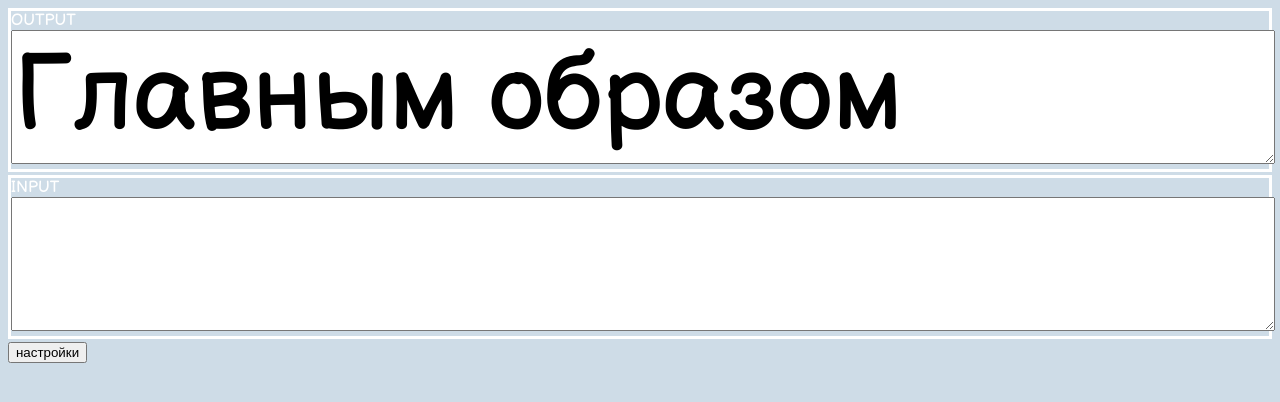
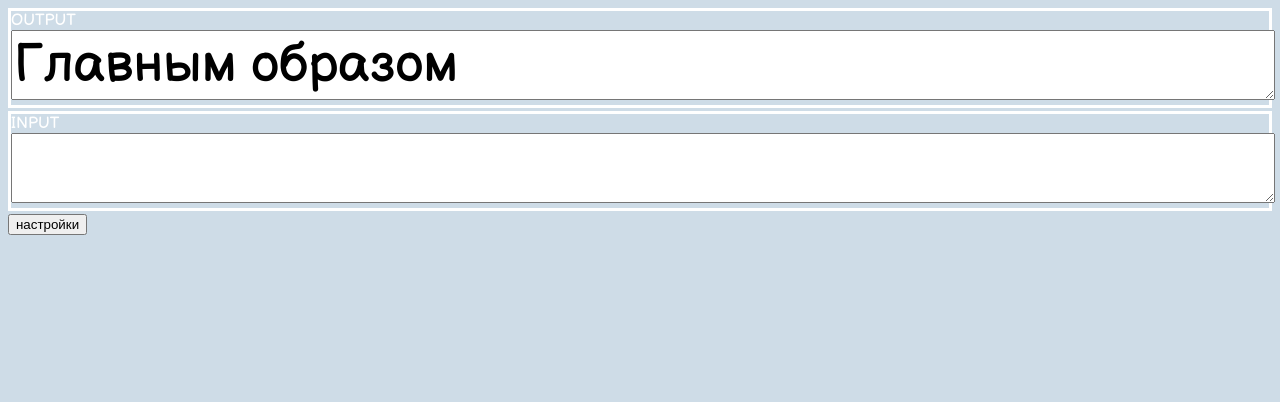
Before and after one commit to havfsq/havfsq.github.io, a plain HTML site: page index.html in a window 1280 px wide. Drawn offline with Linux system fonts and the light colour scheme.

Commit message:
Add files via upload

```diff
--- a/main.css
+++ b/main.css
@@ -7,7 +7,7 @@ body {
 
 textarea {
     font-family: 'Balsamiq Sans', cursive;
-    font-size: 80pt;
+    font-size: 40pt;
     width: 100%;
 }
 
```
